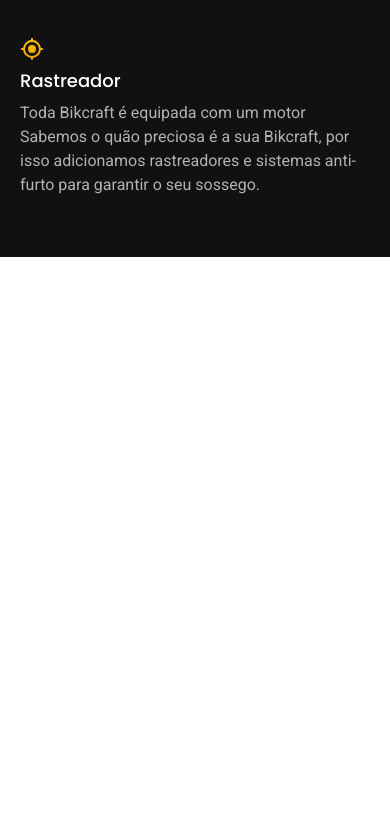
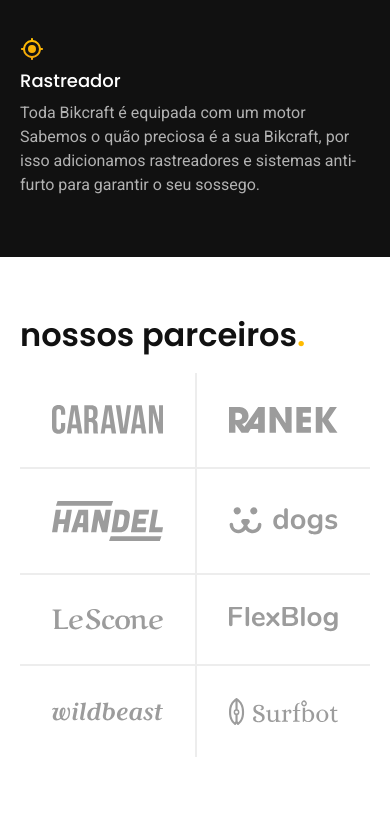
Before and after one commit to analakitini/bikcraft, a plain HTML site: page index.html in a window 390 px wide. Shown: the part 2100-2920 px from the top of the page. Drawn offline with Linux system fonts and the light colour scheme.

Commit message:
parceiros

```diff
--- /dev/null
+++ b/css/home/parceiros.css
@@ -0,0 +1,53 @@
+.parceiros {
+  padding-top: 60px;
+  padding-bottom: 120px;
+}
+
+.parceiros h2 {
+  margin-bottom: 60px;
+}
+
+.parceiros ul {
+  padding: 0 20px;
+  max-width: 1400px;
+  display: grid;
+  grid-template-columns: repeat(4, 1fr);
+  margin: 0 auto;
+}
+
+.parceiros li {
+  display: flex;
+  padding: 32px;
+  border-left: 2px solid var(--cor-2);
+}
+
+.parceiros img {
+  margin: auto;
+}
+
+.parceiros li:first-child,
+.parceiros li:nth-child(5) {
+  border-left: none;
+}
+
+.parceiros li:nth-child(n + 5) {
+  border-top: 2px solid var(--cor-2);
+}
+
+@media (max-width: 800px) {
+  .parceiros {
+    padding-bottom: 60px;
+  }
+  .parceiros h2 {
+    margin-bottom: 20px;
+  }
+  .parceiros ul {
+    grid-template-columns: repeat(2, 1fr);
+  }
+  .parceiros li:nth-child(n + 3) {
+    border-top: 2px solid var(--cor-2);
+  }
+  .parceiros li:nth-child(odd) {
+    border-left: none; /*odd remove a borda esquerda dos itens ímpares.*/
+  }
+}
--- a/css/style.css
+++ b/css/style.css
@@ -10,6 +10,7 @@
 /* Home */
 @import "./home/introducao.css";
 @import "./home/tecnologia.css";
+@import "./home/parceiros.css";
 
 /* Bicicletas */
 @import "./bicicletas/bicicletas-lista.css";
--- a/index.html
+++ b/index.html
@@ -103,6 +103,22 @@
       </div>
     </div>
   </article>
+
+  <section class="parceiros" aria-label="Nossos Parceiros">
+    <h2 class=" container font-1-xxl">nossos parceiros<span class="cor-p1">.</span></h2>
+
+    <ul>
+      <li><img src="./img/parceiros/caravan.svg" alt="Caravan"></li>
+      <li><img src="./img/parceiros/ranek.svg" alt="Ranek"></li>
+      <li><img src="./img/parceiros/handel.svg " alt="Handel"></li>
+      <li><img src="./img/parceiros/dogs.svg" alt="Dogs"></li>
+      <li><img src="./img/parceiros/lescone.svg" alt="Lescone"></li>
+      <li><img src="./img/parceiros/flexblog.svg" alt="FlexBlog"></li>
+      <li><img src="./img/parceiros/wildbeast.svg" alt="WildBeast"></li>
+      <li><img src="./img/parceiros/surfbot.svg" alt="Surfbot"></li>
+    </ul>
+
+  </section>
 </body>
 
 </html>
```
